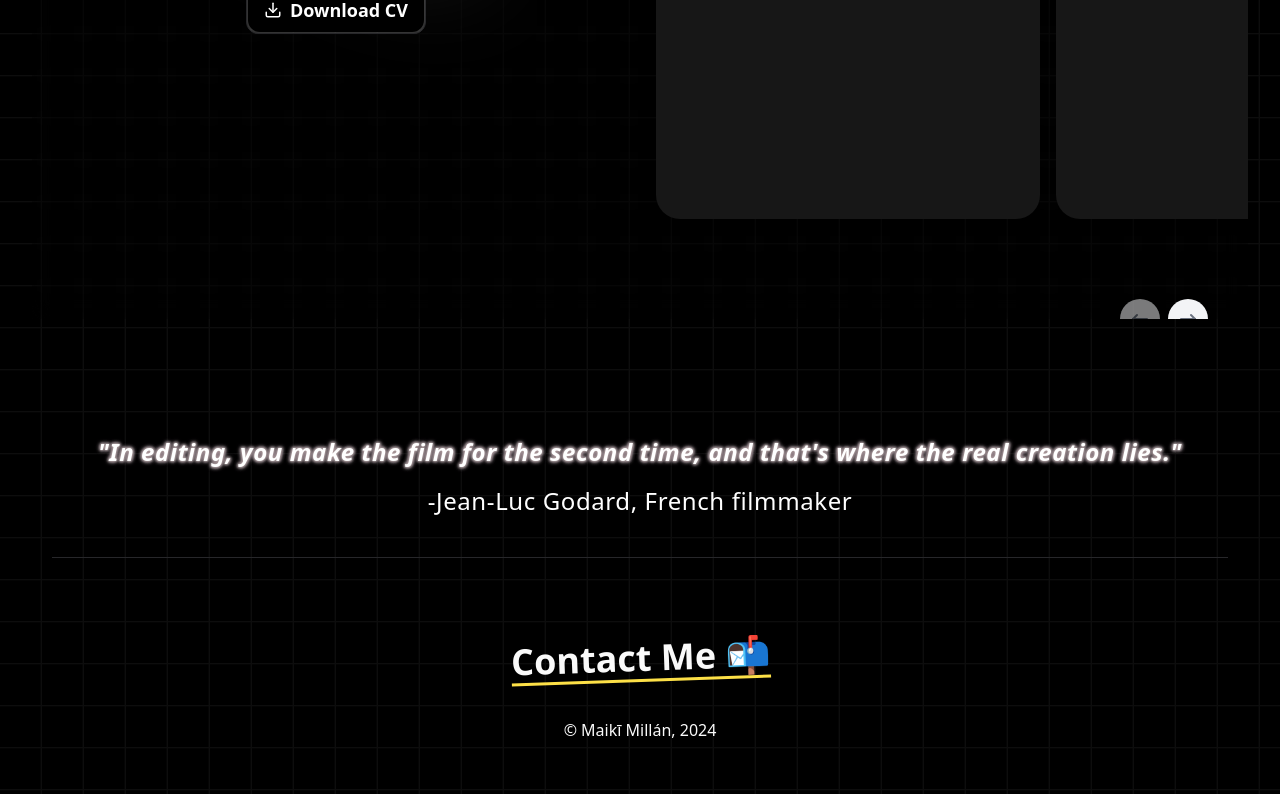
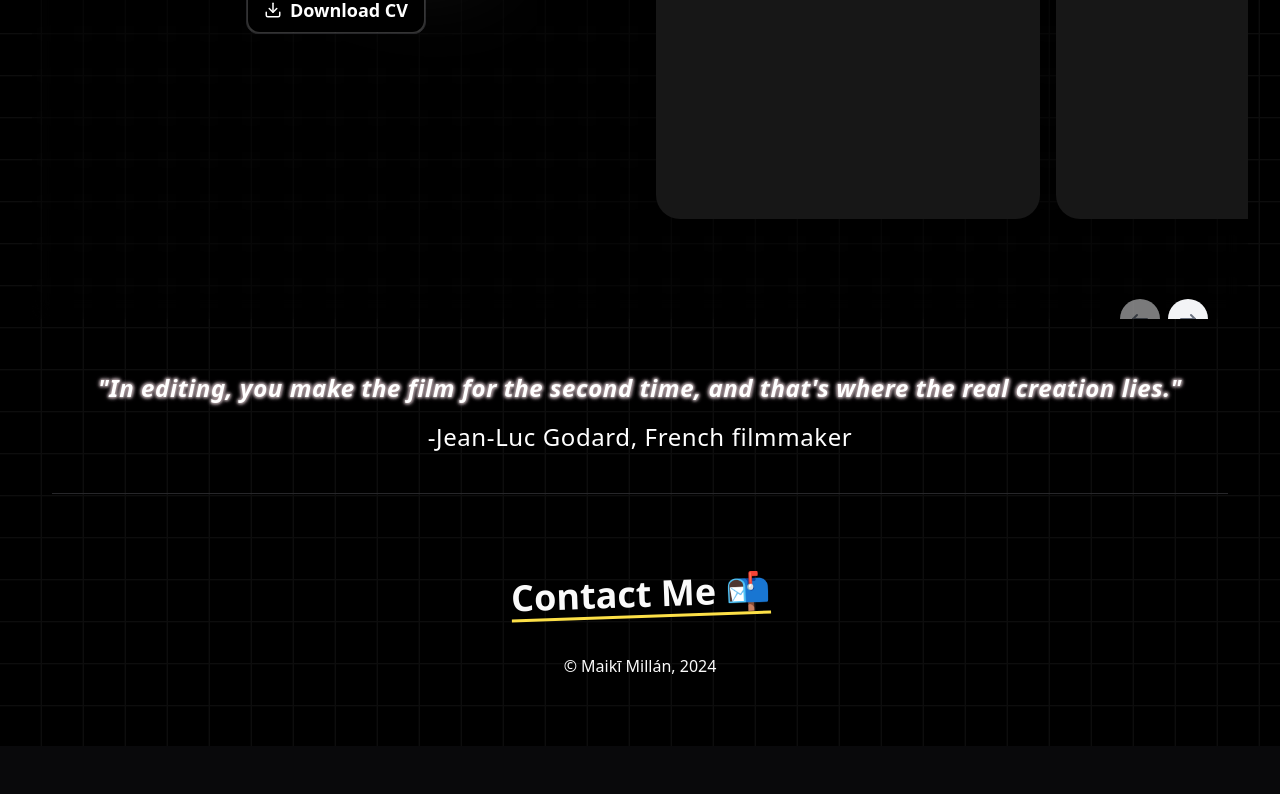
Before and after one commit to MangelMillan/VideoEditorPortfolio, a Next.js app: page / in a window 1280 px wide. Shown: the part 513-1307 px from the top of the page. After the commit the page ends 1259 px from the top, so only its background shows below. Built offline with nearby package versions, Linux system fonts and the light colour scheme.

Commit message:
m ps unas cosas

```diff
--- a/app/(home)/components/HeroSection.tsx
+++ b/app/(home)/components/HeroSection.tsx
@@ -63,7 +63,7 @@ export function HeroSection() {
           </div>
         </div>
       </div>
-      <div className="w-full md:w-1/2 flex justify-center items-center h-full">
+      <div className="w-full md:w-1/2 flex justify-center items-center h-full ">
         <Carousel items={cards} />
       </div>
     </div>
--- a/app/(home)/components/Phrase.tsx
+++ b/app/(home)/components/Phrase.tsx
@@ -6,7 +6,7 @@ const author = `-Jean-Luc Godard, French filmmaker`;
 
 export default function Phrase() {
   return (
-    <div className="mx-10 justify-between text-center">
+    <div className="mx-10 justify-between text-center mt-2">
       <TextGenerateEffect
         className="glowing-text italic font-bold  hover:not-italic"
         words={phrase}
--- a/app/(home)/page.tsx
+++ b/app/(home)/page.tsx
@@ -18,8 +18,10 @@ export default function page() {
           {" "}
           <Navbar />
           <HeroSection />
-          <div className="max-w-7x1 mx-auto p-5 mt-20">
-            <Phrase />
+          <div className="max-w-7x1 mx-auto p-5 m-4">
+            <div className="">
+              <Phrase />{" "}
+            </div>
             {/* <BentoGridDemo /> */}
             <Footer />
           </div>
--- a/components/ui/apple-cards-carousel.tsx
+++ b/components/ui/apple-cards-carousel.tsx
@@ -320,7 +320,7 @@ export const BlurImage = ({
       loading="lazy"
       decoding="async"
       blurDataURL={typeof src === "string" ? src : undefined}
-      alt={alt ? alt : "Background of a beautiful view"}
+      alt={alt ? alt : "Videos muestra"}
       {...rest}
     />
   );
```
